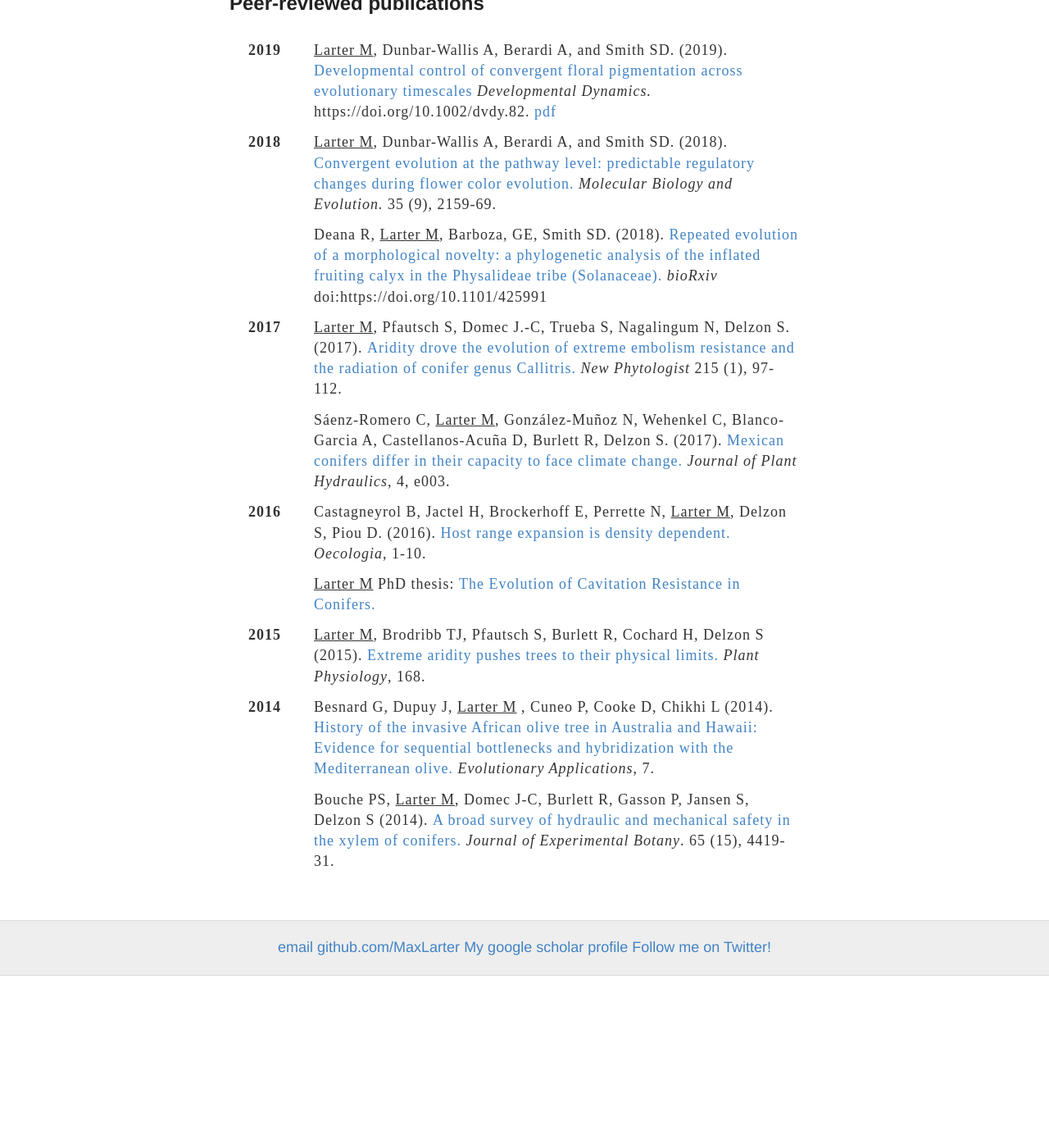
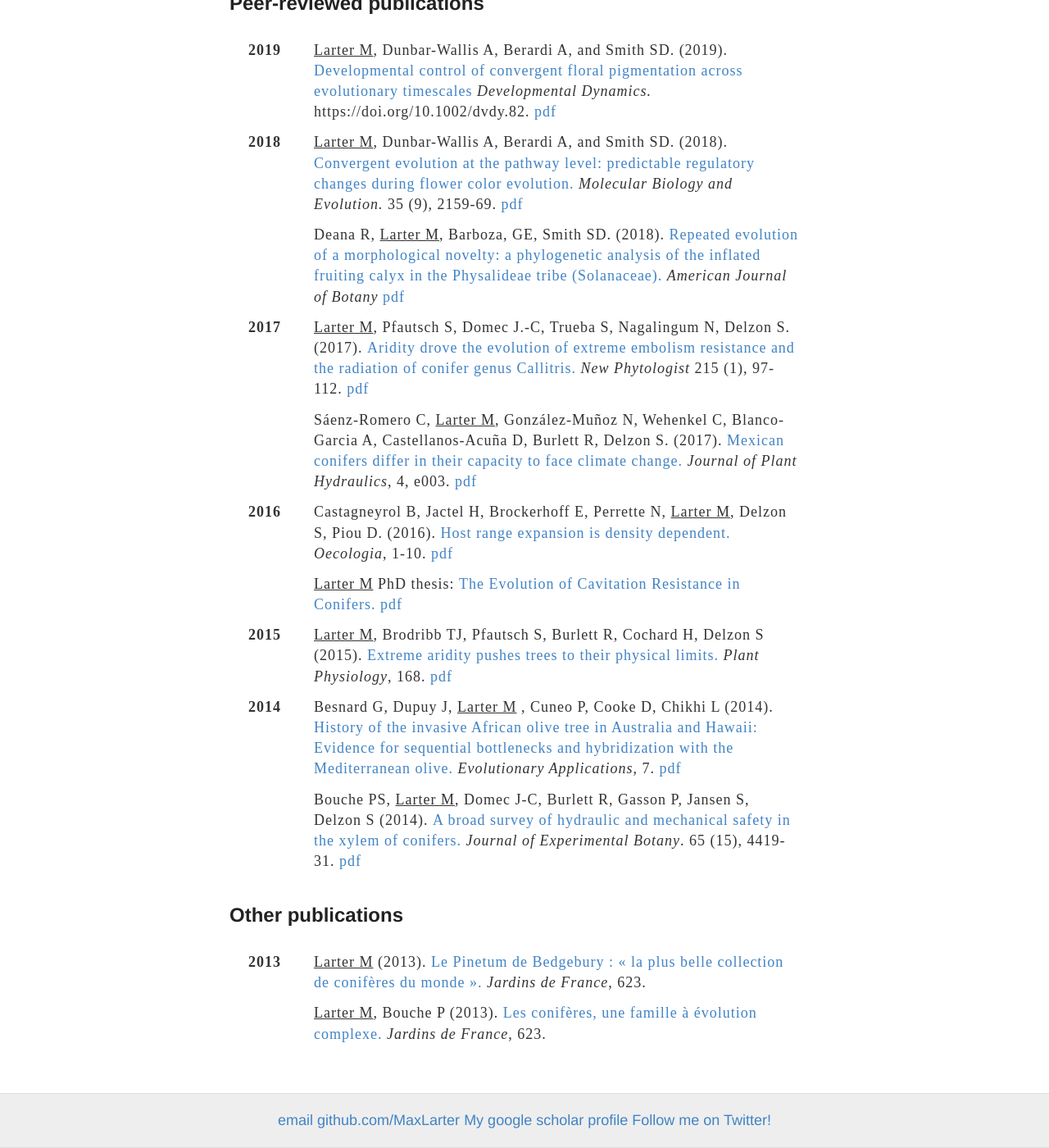
Before and after one commit to MaxLarter/maxlarter.github.io, a Jekyll site: the page publications/publications.html, which Jekyll copies as it is, in a window 1280 px wide and 1400 px high, scrolled down 198 px. Shown: the whole window at 82% size. Built offline with Jekyll 4.4.1, drawn with Linux system fonts in a browser that asks for light colours; before the commit the page ends 1388 px from its top, so only the background shows below that.

Commit message:
add pdfs to pub page

```diff
--- a/publications/publications.html
+++ b/publications/publications.html
@@ -52,55 +52,71 @@
 
 				<tr>
 					<td><b>2018</b></td>
-					<td><u>Larter M</u>, Dunbar-Wallis A, Berardi A, and Smith SD. (2018). <a href="https://academic.oup.com/mbe/advance-article-abstract/doi/10.1093/molbev/msy117/5034462" target="_blank">Convergent evolution at the pathway level: predictable regulatory changes during flower color evolution.</a> <i>Molecular Biology and Evolution.</i> 35 (9), 2159-69.
+					<td><u>Larter M</u>, Dunbar-Wallis A, Berardi A, and Smith SD. (2018). <a href="https://academic.oup.com/mbe/advance-article-abstract/doi/10.1093/molbev/msy117/5034462" target="_blank">Convergent evolution at the pathway level: predictable regulatory changes during flower color evolution.</a> <i>Molecular Biology and Evolution.</i> 35 (9), 2159-69. <a href="https://github.com/MaxLarter/maxlarter.github.io/blob/master/_pdfs/Larter%20et%20al%202018%20MBE%20-%20Convergent%20evolution%20at%20the%20pathway%20level%20predictable%20regulatory%20changes%20during%20flower%20color%20transitions.pdf target="_blank">pdf</a>
 					</td>
 				</tr>
 
 				<tr>
 					<td><b></b></td>
-					<td>Deana R, <u>Larter M</u>, Barboza, GE, Smith SD. (2018). <a href="https://www.biorxiv.org/content/early/2018/09/25/425991" target="_blank">Repeated evolution of a morphological novelty: a phylogenetic analysis of the inflated fruiting calyx in the Physalideae tribe (Solanaceae).</a> <i>bioRxiv</i> doi:https://doi.org/10.1101/425991
+					<td>Deana R, <u>Larter M</u>, Barboza, GE, Smith SD. (2018). <a href="https://bsapubs.onlinelibrary.wiley.com/doi/abs/10.1002/ajb2.1242" target="_blank">Repeated evolution of a morphological novelty: a phylogenetic analysis of the inflated fruiting calyx in the Physalideae tribe (Solanaceae).</a> <i>American Journal of Botany</i> <a href="https://github.com/MaxLarter/maxlarter.github.io/blob/master/_pdfs/Deanna%20et%20al%202019%20AmJBot%20-%20Repeated%20evolution%20of%20a%20morphological%20novelty%20a%20phylogenetic%20analysis%20of%20the%20inflated%20fruiting%20calyx%20in%20the%20Physalideae%20tribe%20(Solanaceae).pdf" target="_blank">pdf</a>
 					</td>
 				</tr>
 
 				<tr>
 					<td><b>2017</b></td>
-					<td><u>Larter M</u>, Pfautsch S, Domec J.-C, Trueba S, Nagalingum N, Delzon S. (2017). <a href="https://nph.onlinelibrary.wiley.com/doi/full/10.1111/nph.14545" target="_blank">Aridity drove the evolution of extreme embolism resistance and the radiation of conifer genus Callitris.</a> <i>New Phytologist</i> 215 (1), 97-112.
+					<td><u>Larter M</u>, Pfautsch S, Domec J.-C, Trueba S, Nagalingum N, Delzon S. (2017). <a href="https://nph.onlinelibrary.wiley.com/doi/full/10.1111/nph.14545" target="_blank">Aridity drove the evolution of extreme embolism resistance and the radiation of conifer genus Callitris.</a> <i>New Phytologist</i> 215 (1), 97-112. <a href="https://github.com/MaxLarter/maxlarter.github.io/blob/master/_pdfs/Larter_et_al-2017-New_Phytologist%20Aridity%20drove%20the%20evolution%20of%20extreme%20embolism%20resistance%20and%20the%20radiation%20of%20conifer%20genus%20Callitris.pdf" target="_blank">pdf</a>
 					</td>
 				</tr>
 
 				<tr>
 					<td><b></b></td>
-					<td>Sáenz-Romero C, <u>Larter M</u>, González-Muñoz N, Wehenkel C, Blanco-Garcia A, Castellanos-Acuña D, Burlett R, Delzon S. (2017). <a href="http://jplanthydro.org/article/view/1809" target="_blank">Mexican conifers differ in their capacity to face climate change.</a> <i>Journal of Plant Hydraulics</i>, 4, e003.
+					<td>Sáenz-Romero C, <u>Larter M</u>, González-Muñoz N, Wehenkel C, Blanco-Garcia A, Castellanos-Acuña D, Burlett R, Delzon S. (2017). <a href="http://jplanthydro.org/article/view/1809" target="_blank">Mexican conifers differ in their capacity to face climate change.</a> <i>Journal of Plant Hydraulics</i>, 4, e003. <a href="https://github.com/MaxLarter/maxlarter.github.io/blob/master/_pdfs/Saenz-Romero%20et%20al.%202017%20JPH%20Mexican%20conifers%20differ%20in%20their%20capacity%20to%20face%20climate%20change.pdf" target="_blank">pdf</a>
 					</td>
 				</tr>
 
 				<tr>
 					<td><b>2016</b></td>
-					<td>Castagneyrol B, Jactel H, Brockerhoff E, Perrette N, <u>Larter M</u>, Delzon S, Piou D. (2016). <a href="https://link.springer.com/article/10.1007/s00442-016-3711-5" target="_blank">Host range expansion is density dependent.</a> <i>Oecologia</i>, 1-10.
+					<td>Castagneyrol B, Jactel H, Brockerhoff E, Perrette N, <u>Larter M</u>, Delzon S, Piou D. (2016). <a href="https://link.springer.com/article/10.1007/s00442-016-3711-5" target="_blank">Host range expansion is density dependent.</a> <i>Oecologia</i>, 1-10. <a href="https://github.com/MaxLarter/maxlarter.github.io/blob/master/_pdfs/Castagneyrol%202016%20Oecologia%20Host%20range%20expansion%20is%20density%20dependent.pdf" target="_blank">pdf</a>
 					</td>
 				</tr>
 
 				<tr>
 					<td><b></b></td>
-					<td><u>Larter M</u> PhD thesis: <a href="https://www.theses.fr/2016BORD0103.pdf" target="_blank">The Evolution of Cavitation Resistance in Conifers.</a>
+					<td><u>Larter M</u> PhD thesis: <a href="https://www.theses.fr/2016BORD0103.pdf" target="_blank">The Evolution of Cavitation Resistance in Conifers.</a> <a href="https://github.com/MaxLarter/maxlarter.github.io/blob/master/_pdfs/Larter_2016_PhD%20Thesis.pdf" target="_blank">pdf</a>
 					</td>
 				</tr>
 
 				<tr>
 					<td><b>2015</b></td>
-					<td><u>Larter M</u>, Brodribb TJ, Pfautsch S, Burlett R, Cochard H, Delzon S (2015). <a href="http://sylvain-delzon.com/wp-content/uploads/2015/09/Larter-et-al.-2015-PP.pdf" target="_blank">Extreme aridity pushes trees to their physical limits.</a> <i>Plant Physiology</i>, 168.
+					<td><u>Larter M</u>, Brodribb TJ, Pfautsch S, Burlett R, Cochard H, Delzon S (2015). <a href="http://sylvain-delzon.com/wp-content/uploads/2015/09/Larter-et-al.-2015-PP.pdf" target="_blank">Extreme aridity pushes trees to their physical limits.</a> <i>Plant Physiology</i>, 168. <a href="https://github.com/MaxLarter/maxlarter.github.io/blob/master/_pdfs/Larter%20et%20al%202015%20Plant%20Phys%20Extreme%20aridity%20pushes%20trees%20to%20their%20physical%20limits.pdf" target="_blank">pdf</a>
 					</td>
 				</tr>
 
 				<tr>
 					<td><b>2014</b></td>
-					<td>Besnard G, Dupuy J, <u>Larter M</u> , Cuneo P, Cooke D, Chikhi L (2014). <a href="https://www.ncbi.nlm.nih.gov/pmc/articles/PMC3927883/" target="_blank">History of the invasive African olive tree in Australia and Hawaii: Evidence for sequential bottlenecks and hybridization with the Mediterranean olive.</a>  <i>Evolutionary Applications</i>, 7.
+					<td>Besnard G, Dupuy J, <u>Larter M</u> , Cuneo P, Cooke D, Chikhi L (2014). <a href="https://www.ncbi.nlm.nih.gov/pmc/articles/PMC3927883/" target="_blank">History of the invasive African olive tree in Australia and Hawaii: Evidence for sequential bottlenecks and hybridization with the Mediterranean olive.</a>  <i>Evolutionary Applications</i>, 7. <a href="https://github.com/MaxLarter/maxlarter.github.io/blob/master/_pdfs/Besnard_et_al-2014-Evolutionary_Applications%20History%20of%20the%20invasive%20A%20frican%20olive%20tree%20in%20A%20ustralia%20and%20H%20awaii%20evidence%20for%20sequential%20bottlenecks%20and%20hybridization%20with%20the%20M%20edite.pdf" target="_blank">pdf</a>
 					</td>
 				</tr>
 
 				<tr>
 					<td><b></b></td>
-					<td> Bouche PS, <u>Larter M</u>, Domec J-C, Burlett R, Gasson P, Jansen S, Delzon S (2014). <a href="https://academic.oup.com/jxb/article/65/15/4419/600140" target="_blank">A broad survey of hydraulic and mechanical safety in the xylem of conifers.</a> <i>Journal of Experimental Botany</i>. 65 (15), 4419-31.
+					<td> Bouche PS, <u>Larter M</u>, Domec J-C, Burlett R, Gasson P, Jansen S, Delzon S (2014). <a href="https://academic.oup.com/jxb/article/65/15/4419/600140" target="_blank">A broad survey of hydraulic and mechanical safety in the xylem of conifers.</a> <i>Journal of Experimental Botany</i>. 65 (15), 4419-31. <a href="https://github.com/MaxLarter/maxlarter.github.io/blob/master/_pdfs/Bouche%20et%20al%20J%20Exp%20Bot%20-%202014%20A%20broad%20survey%20of%20hydraulic%20and%20mechanical%20safety%20in%20the%20xylem%20of%20conifers.pdf" target="_blank">pdf</a>
+					</td>
+				</tr>
+			</tbody>
+		</table>
+
+		<h2>Other publications</h2>
+		<table>
+			<tbody>
+				<tr>
+					<td><b>2013</b></td>
+					<td><u>Larter M</u> (2013). <a href="https://www.jardinsdefrance.org/le-pinetum-de-bedgebury-la-plus-belle-collection-de-coniferes-du-monde/" target="_blank">Le Pinetum de Bedgebury : « la plus belle collection de conifères du monde ».</a> <i>Jardins de France</i>, 623.
+					</td>
+				</tr>
+				<tr>
+					<td><b></b></td>
+					<td><u>Larter M</u>, Bouche P (2013). <a href="https://www.jardinsdefrance.org/les-coniferes-une-famille-a-evolution-complexe/" target="_blank">Les conifères, une famille à évolution complexe.</a>  <i>Jardins de France</i>, 623.
 					</td>
 				</tr>
 			</tbody>
```
Also changed, not shown: about.html (+52 -10 lines), 2 other files.
